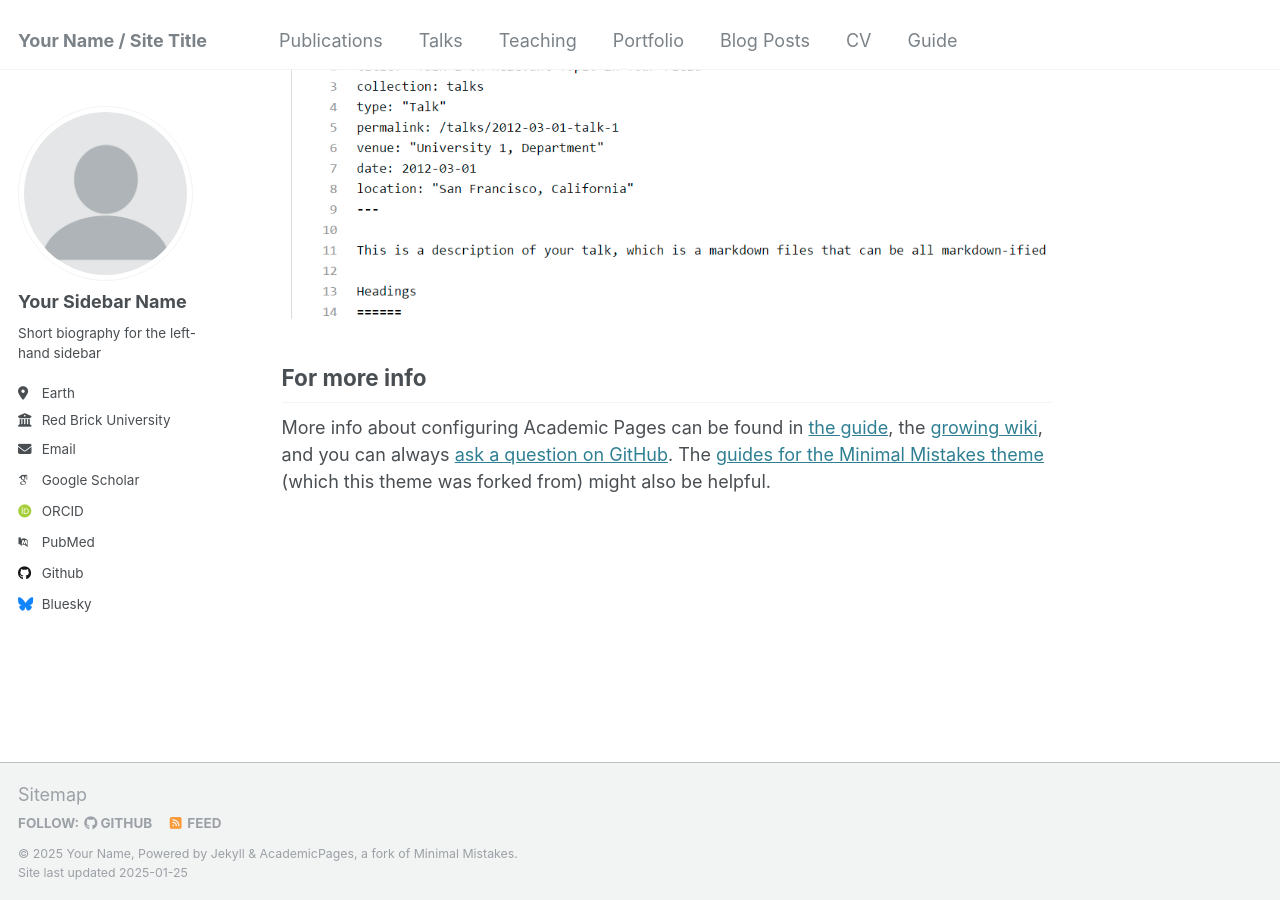
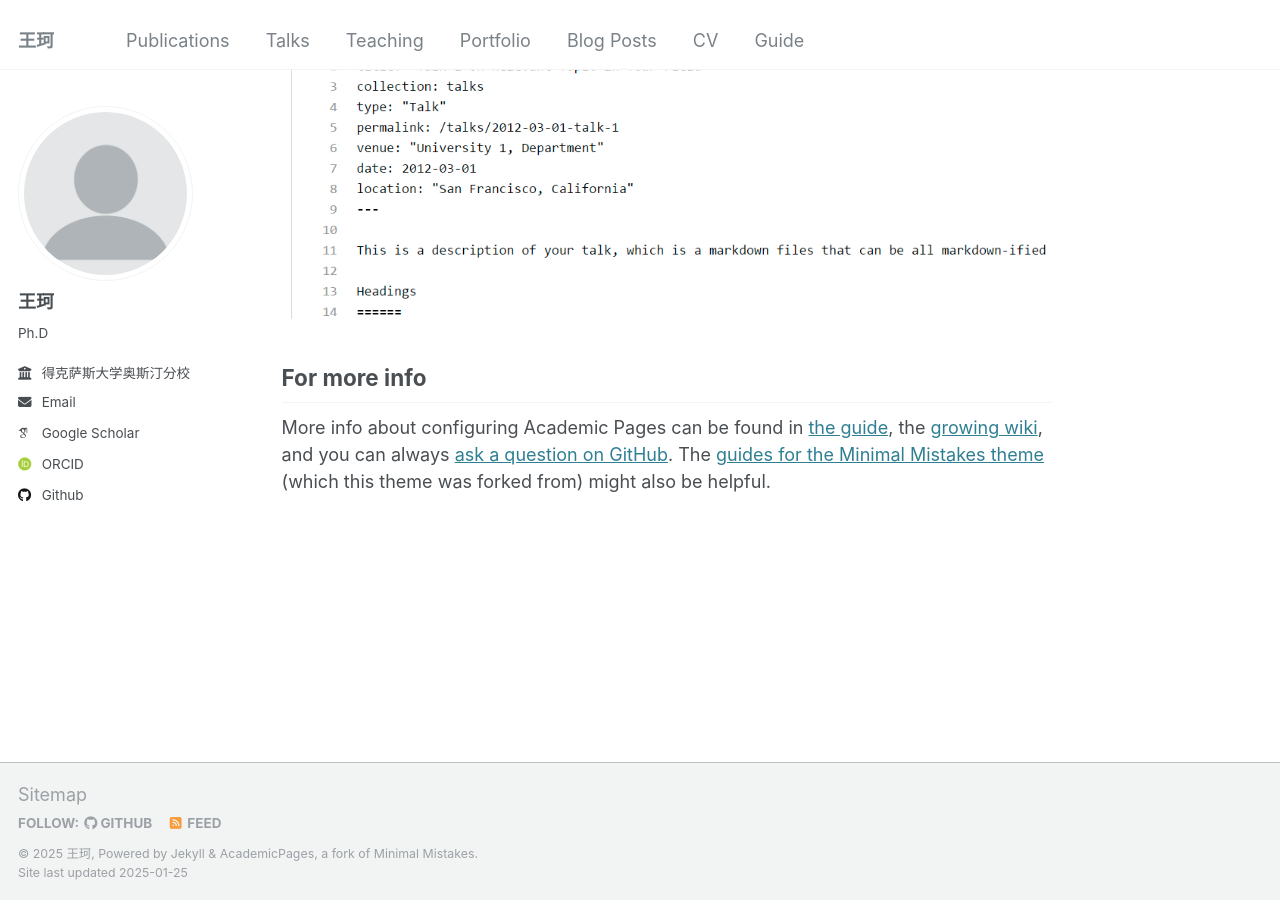
Before and after one commit to aik9508/aik9508.github.io, a Jekyll site: the page built from _pages/about.md, in a window 1280 px wide and 900 px high, scrolled down 2643 px. Built offline with Jekyll 4.4.1, drawn with Linux system fonts in a browser that asks for light colours; some web fonts are replaced.

Commit message:
update personal information

```diff
--- a/_config.yml
+++ b/_config.yml
@@ -8,13 +8,13 @@
 
 # Basic Site Settings
 locale                   : "en-US"
-title                    : "Your Name / Site Title"
+title                    : "王珂"
 title_separator          : "-"
-name                     : &name "Your Name"
+name                     : &name "王珂"
 description              : &description "personal description"
-url                      : https://academicpages.github.io # the base hostname & protocol for your site e.g. "https://[your GitHub username].github.io"
+url                      : https://aik9508.github.io # the base hostname & protocol for your site e.g. "https://[your GitHub username].github.io"
 baseurl                  : "" # the subpath of your site, e.g. "/blog"
-repository               : "academicpages/academicpages.github.io"
+repository               : "aik9508/aik9508.github.io"
 
 # Site Author - The following control what appear as part of the author content on the side bar.
 #               If a field is blank the icon and link will not appear, otherwise it will be shown.
@@ -22,13 +22,13 @@ repository               : "academicpages/academicpages.github.io"
 author:
   # Biographic information
   avatar           : "profile.png"
-  name             : "Your Sidebar Name"
+  name             : "王珂"
   pronouns         : # example: "she/her"
-  bio              : "Short biography for the left-hand sidebar"
-  location         : "Earth"
-  employer         : "Red Brick University"
+  bio              : "Ph.D"
+  location         : # "Earth"
+  employer         : "得克萨斯大学奥斯汀分校"
   uri              : # URL
-  email            : "none@example.org"
+  email            : "kewang@utexas.edu"
 
   # Academic websites
   arxiv            : # URL - Update with the correct link to your profile
@@ -36,7 +36,7 @@ author:
   impactstory      : # URL
   orcid            : "http://orcid.org/yourorcidurl"
   semantic         : # URL
-  pubmed           : "https://www.ncbi.nlm.nih.gov/pubmed/?term=john+snow"
+  pubmed           : # "https://www.ncbi.nlm.nih.gov/pubmed/?term=john+snow"
   researchgate     : # URL
   scopus           : # URL
 
@@ -44,12 +44,12 @@ author:
   bitbucket        : # Username - Update with your username on the site
   codepen          : # Username
   dribbble         : # Username
-  github           : "academicpages"
+  github           : "aik9508"
   kaggle           : # Username
   stackoverflow    : # User number or user number and name (i.e., use "1" or "1/jeff-atwood")
 
   # Social media
-  bluesky          : "bsky.app" # Replace this with you Bluesky username
+  bluesky          : # "bsky.app" # Replace this with you Bluesky username
   facebook         : # Username
   flickr           : # Username
   foursquare       : # Username
```
